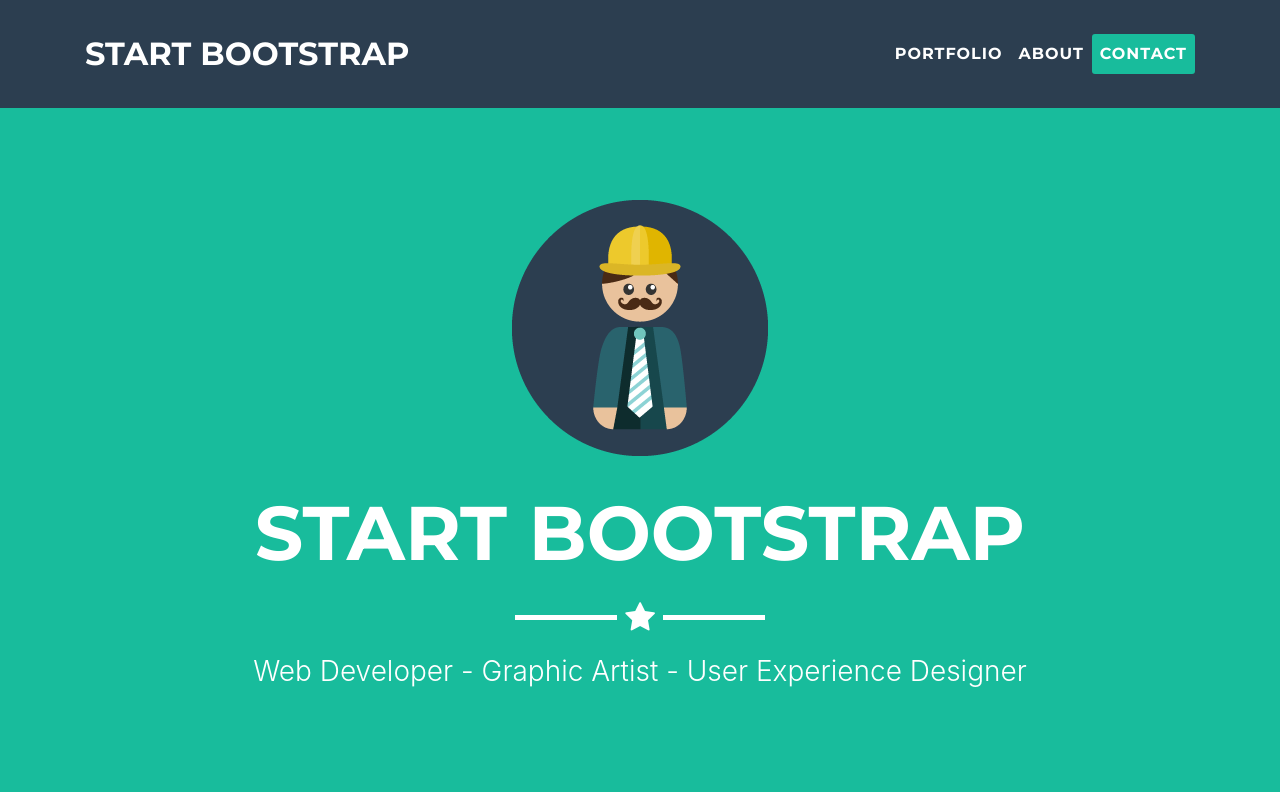
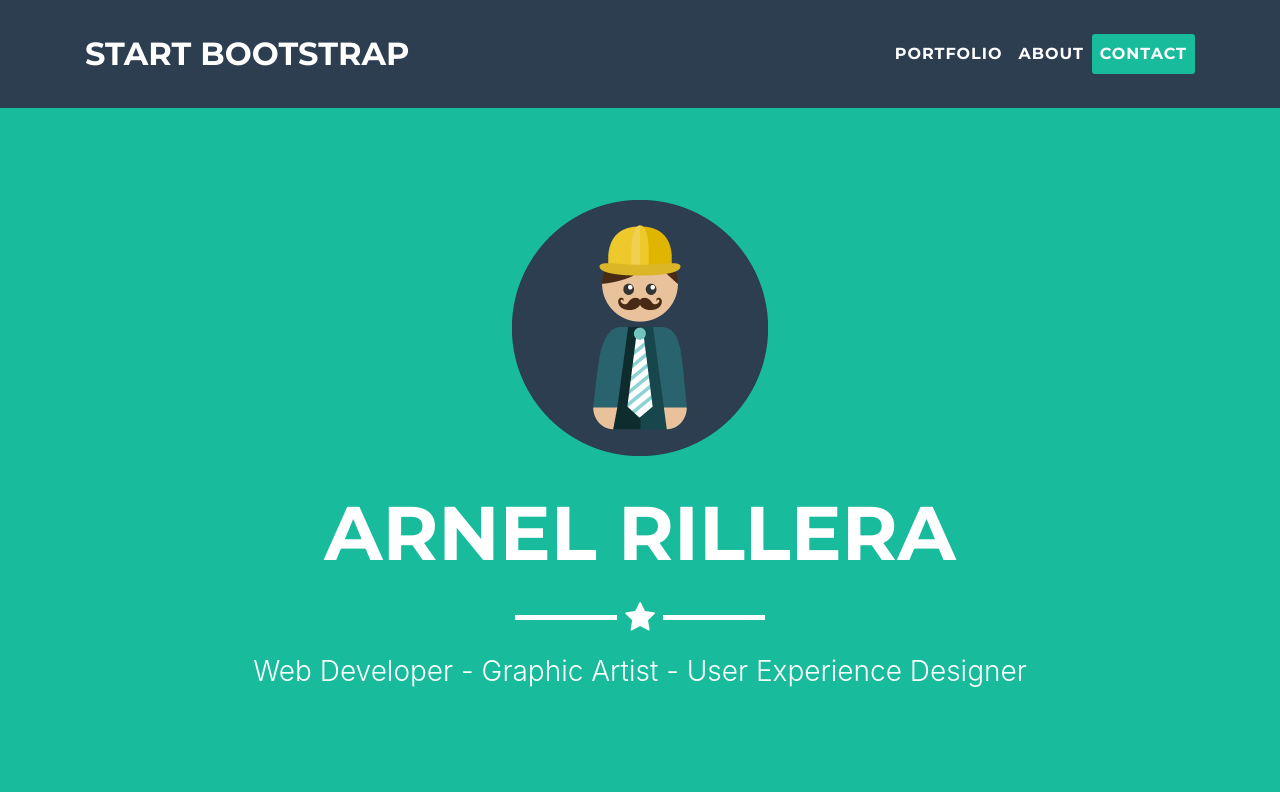
Before and after one commit to RilleraArnel/RilleraArnel.github.io, a website with bundled scripts: page index.html in a window 1280 px wide. Shown: the top 800 px of the page. Built offline with nearby package versions, Linux system fonts and the light colour scheme.

Commit message:
1st change

```diff
--- a/index.html
+++ b/index.html
@@ -54,7 +54,7 @@
       <div class="container">
         <img class="img-fluid" src="img/profile.png" alt="">
         <div class="intro-text">
-          <span class="name">Start Bootstrap</span>
+          <span class="name">Arnel Rillera</span>
           <hr class="star-light">
           <span class="skills">Web Developer - Graphic Artist - User Experience Designer</span>
         </div>
```
